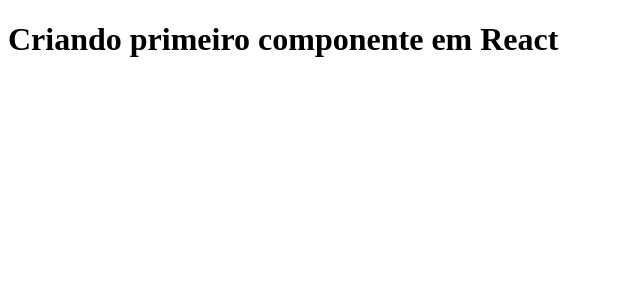
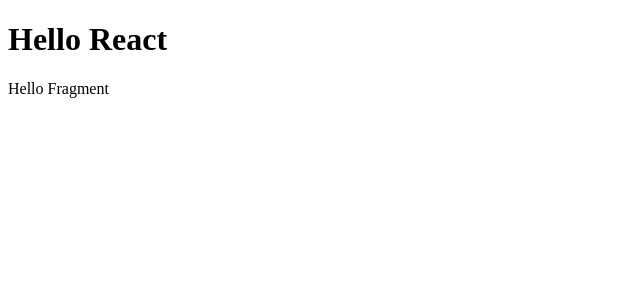
Before and after one commit to cauealb/full-stack, a React app in the folder React/: page / in a window 1280 px wide. Shown: the top 300 px of the page, without its empty margins (0-640 px from the left). Built offline with nearby package versions, Linux system fonts and the light colour scheme.

Commit message:
Usando fragment no React

```diff
--- a/React/src/App.jsx
+++ b/React/src/App.jsx
@@ -1,5 +1,10 @@
-import React from "react";
+import React, { Fragment } from "react";
 
 export default function App() {
-    return <h1>Criando primeiro componente em React</h1>
+    return (
+        <Fragment>
+            <h1>Hello React</h1>
+            <span>Hello Fragment</span>
+        </Fragment>
+    )
 }
```
